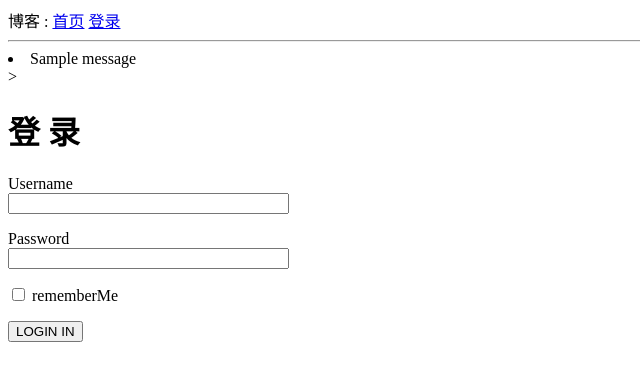
After one commit to TheSuguser/bot-base, a Flask app: page /login in a window 1280 px wide. The commit adds this page. Shown: the top 381 px of the page, without its empty margins (0-640 px from the left). Run offline with Flask 2, Linux system fonts and the light colour scheme; one stand-in notice (Sample message) is shown.

Commit message:
完成登陆路由

```diff
--- a/botbase/__init__.py
+++ b/botbase/__init__.py
@@ -2,7 +2,6 @@ import os
 
 from flask import Flask
 
-import botbase.routes
 
 def create_app(config=None):
     app = Flask(__name__)
@@ -18,6 +17,6 @@ def create_app(config=None):
             app.config.update(config)
         elif config.endswith('.py'):
             app.config.from_pyfile(config)
-
+    from . import models, routes
     routes.init_app(app)
     return app
--- a/botbase/routes/__init__.py
+++ b/botbase/routes/__init__.py
@@ -1,6 +1,25 @@
-from flask import render_template
+from flask import render_template, redirect, flash, url_for
 
 def init_app(app):
     @app.route('/')
+    @app.route('/index')
     def index():
-        return render_template('index.html')
+        return render_template('index.html', title="INDEX")
+
+    @app.route('/login', methods=['GET', 'POST'])
+    def login():
+        from .forms import LoginForm
+        form = LoginForm()
+        # 验证数据
+        if form.validate_on_submit():
+            flash('用户登录的名户名是:{} , 是否记住我:{}'.format(
+                form.username.data,
+                form.remember_me.data))
+            return redirect('/index')
+        return render_template('login.html', title='Login', form=form)
+
+
+    @app.route('/success')
+    def success():
+        print("ssss")
+        return "success"
--- /dev/null
+++ b/botbase/routes/forms.py
@@ -0,0 +1,10 @@
+from flask_wtf import FlaskForm
+from wtforms import StringField, PasswordField, BooleanField, SubmitField
+from wtforms.validators import DataRequired
+
+class LoginForm(FlaskForm):
+    #DataRequired，当你在当前表格没有输入而直接到下一个表格时会提示你输入
+    username = StringField('Username', validators=[DataRequired(message="Please input username")])
+    password = PasswordField('Password', validators=[DataRequired(message="Please input password")])
+    remember_me = BooleanField('rememberMe')
+    submit = SubmitField('LOGIN IN')
--- a/botbase/settings.py
+++ b/botbase/settings.py
@@ -1,2 +1,6 @@
+# 调试信息
 DEBUG = True
 PORT = 5003
+
+# Secure key
+SECRET_KEY = 'botbasetest'
--- /dev/null
+++ b/botbase/templates/base.html
@@ -0,0 +1,29 @@
+<!DOCTYPE html>
+<html >
+<head>
+    <meta charset="UTF-8">
+     {% if title %}
+        <title>{{ title }} - 博客</title>
+        {% else %}
+        <title>欢迎来到博客!</title>
+        {% endif %}
+    </head>
+    <body>
+       <div>博客 :
+           <a href="/index">首页</a>
+           <a href="/login">登录</a>
+       </div>
+       <hr>
+       {% with messages = get_flashed_messages() %}
+           {% if messages %}
+            <ur>
+                {% for message in messages %}
+                    <li>{{ message }}</li>>
+                {% endfor %}
+            </ur>
+           {% endif %}
+       {% endwith %}
+
+        {% block content %}  {% endblock %}
+    </body>
+</html>
--- /dev/null
+++ b/botbase/templates/login.html
@@ -0,0 +1,26 @@
+{% extends 'base.html' %}
+
+{% block content %}
+     <h1>登 录</h1>
+    <form action="" method="post">
+        {{ form.hidden_tag() }}
+        <p>
+            {{ form.username.label }}<br>
+            {{ form.username(size=32) }}<br>
+            {% for error in form.username.errors %}
+                <span style="color: red;">[{{ error }}]</span>
+            {% endfor %}
+
+        </p>
+        <p>
+            {{ form.password.label }}<br>
+            {{ form.password(size=32) }}<br>
+            {% for error in form.password.errors %}
+                <span style="color: red;">[{{ error }}]</span>
+            {% endfor %}
+
+        </p>
+        <p>{{ form.remember_me() }} {{ form.remember_me.label }}</p>
+        <p>{{ form.submit() }}</p>
+    </form>
+{% endblock %}
```
Also changed, not shown: botbase/templates/index.html (+6 -1 lines), botbase/models/__init_.py (added).
